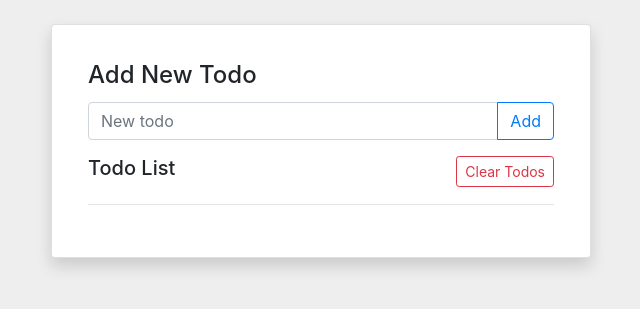
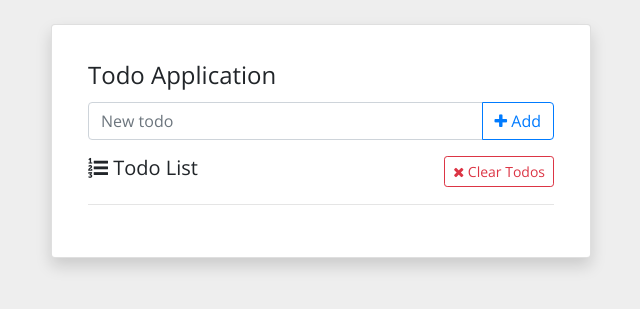
Before and after one commit to bayubimantarar/todoapp-1, a plain HTML site: page todo/index.html in a window 1280 px wide. Shown: the whole page, without its empty margins (319-959 px from the left). Drawn offline with nearby package versions, Linux system fonts and the light colour scheme.

Commit message:
Add google font and font awesome icons

```diff
--- a/todo/custom.css
+++ b/todo/custom.css
@@ -1,3 +1,4 @@
 body {
   background-color: #eee;
+  font-family: 'Open Sans', sans-serif;
 }
--- a/todo/index.html
+++ b/todo/index.html
@@ -7,6 +7,16 @@
     rel="stylesheet"
     href="https://stackpath.bootstrapcdn.com/bootstrap/4.3.1/css/bootstrap.min.css"
     integrity="sha384-ggOyR0iXCbMQv3Xipma34MD+dH/1fQ784/j6cY/iJTQUOhcWr7x9JvoRxT2MZw1T"
+    crossorigin="anonymous"
+  />
+  <link
+    href="https://fonts.googleapis.com/css?family=Open+Sans&display=swap"
+    rel="stylesheet"
+  />
+  <link
+    href="https://stackpath.bootstrapcdn.com/font-awesome/4.7.0/css/font-awesome.min.css"
+    rel="stylesheet"
+    integrity="sha384-wvfXpqpZZVQGK6TAh5PVlGOfQNHSoD2xbE+QkPxCAFlNEevoEH3Sl0sibVcOQVnN"
     crossorigin="anonymous"
   />
   <link
@@ -21,19 +31,23 @@
       <div class="card shadow p-3 mb-5 bg-white rounded">
         <div class="card-body">
           <h4 class="card-title">
-            Add New Todo
+            Todo Application
           </h4>
           <form id="submit-form" action="#0">
             <div class="input-group mb-3">
               <input type="text" class="form-control" placeholder="New todo" id="new-todo">
               <div class="input-group-append">
-                <button class="btn btn-outline-primary" type="submit" id="submit-btn">Add</button>
+                <button class="btn btn-outline-primary" type="submit" id="submit-btn">
+                  <i class="fa fa-plus"></i> Add
+                </button>
               </div>
             </div>
           </form>
           <div class="d-flex justify-content-between align-items-center mb-2">
-            <h5>Todo List</h5>
-            <button type="submit" class="btn btn-sm btn-outline-danger clear-btn">Clear Todos</button>
+            <h5><i class="fa fa-list-ol"></i> Todo List</h5>
+            <button type="submit" class="btn btn-sm btn-outline-danger clear-btn">
+              <i class="fa fa-times"></i> Clear Todos
+            </button>
           </div>
           <hr>
           <ul class="list-group" id="todo-list"></ul>
```
Also changed, not shown: todo/app.js (line endings or trailing spaces).
